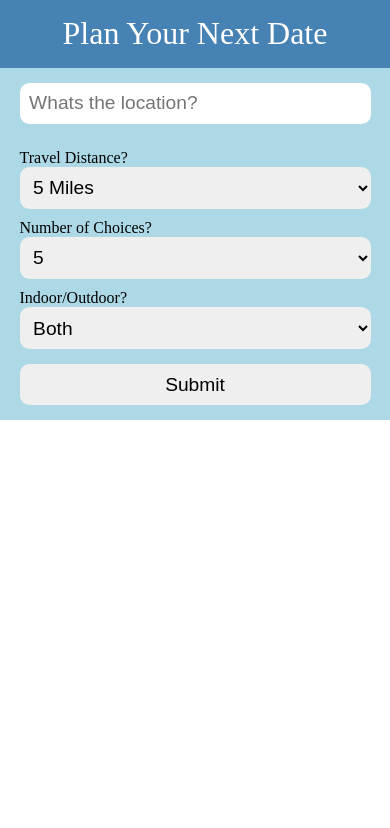
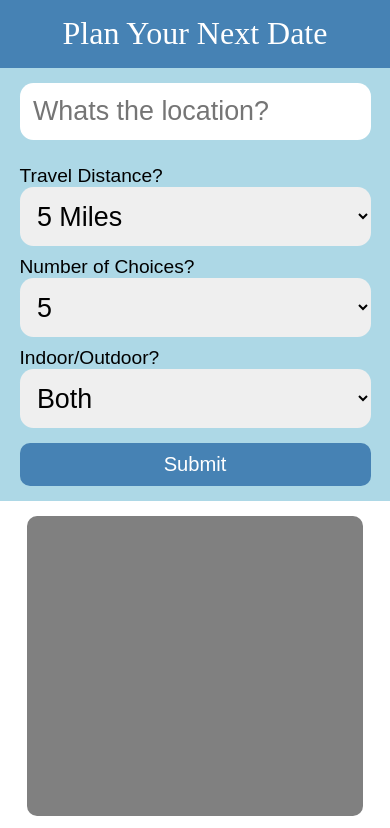
Before and after one commit to Greeny467/date-planning-project-website, a plain HTML site: page index.html in a window 390 px wide. Shown: the top 828 px of the page. Drawn offline with Linux system fonts and the light colour scheme.

Commit message:
Added some fancy card css, with placeholder cards

```diff
--- a/assets/css/style.css
+++ b/assets/css/style.css
@@ -4,9 +4,9 @@
     --main-color: lightblue;
     --main-color-light: white;
     --main-color-dark: steelblue;
-    --color2: ;
+    --color2: rgb(0, 64, 255);
     --color3: ;
-    --color4: ;
+    --color4: grey;
     --main-border-color: black;
     --text-color-light: white;
     --text-color-dark: black;
@@ -27,15 +27,19 @@ header {
 
 /* Main Selectors */
 main {
-    height: 92vh;
+    min-height: 92vh;
     width: 100vw;
     display: flex;
 }
 
+select option {
+    font: 400 1.1em Arial;
+}
 
 /* Sidebar */
 main #sideBar {
-    width: 32%;
+    width: 28%;
+    min-height: auto;
     background-color: var(--main-color);
     display: flex;
     flex-direction: column;
@@ -49,6 +53,7 @@ main #sideBar form {
     justify-content: space-evenly;
     width: 60%;
     margin-top: 4vh;
+    font: 400 1.2em Arial;
 }
 
 main #sideBar form input {
@@ -68,18 +73,75 @@ main #sideBar form select {
     border-radius: 0.5em;
     outline: none;
     width: 100%;
+    font: 400 1em Arial;
 }
 
 main #sideBar form p {
     margin-top: 10px;
 }
 
+main #sideBar form #userLocation:hover {
+    border: 1px inset var(--main-border-color);
+}
+
+main #sideBar form #userLocation:focus {
+    border: 1px inset var(--main-border-color);
+}
+
+main #sideBar form #mainSubmit {
+    padding: 0.5em;
+    border: none;
+    border-radius: 0.5em;
+    outline: none;
+    font-size: 1.05em;
+    width: 100%;
+    margin: 15px 0px;
+    background-color: var(--main-color-dark);
+    color: var(--text-color-light);
+    cursor: pointer;
+}
+
+main #sideBar form #mainSubmit:hover {
+    background-color: var(--color2);
+}
+
+main #sideBar form #mainSubmit:active {
+    background-color: var(--color4);
+}
+
 
 /* Cardholder */
 main #cardHolder {
-    width: 68%;
+    width: 72%;
+    padding: 2% 2% 0 2%;
     background-color: var(--main-color-light);
+    display: flex;
+    flex-wrap: wrap;
+    justify-content: space-between;
+    overflow: auto;
+}
 
+main #cardHolder .card {
+    width: 40%;
+    height: 25vh;
+    min-height: 300px;
+    min-width: 500px;
+    margin: 1%;
+    border-radius: 10px;
+    display: flex;
+    align-items: center;
+    background-color: var(--color4);
+    color: var(--text-color-light);
+    transition: opacity 0.5s ease-in-out, scale 0.5s ease-in-out;
+}
+
+main #cardHolder .card:hover {
+    scale: 1.1;
+}
+
+main #cardHolder:has(.card:hover) .card:not(:hover) {
+    opacity: 0.5;
+    scale: 0.9;
 }
 
 /* Small Screen and Mobile friendly CSS */
@@ -111,10 +173,33 @@ main #cardHolder {
     main #cardHolder {
         width: 100%;
     }
+
+    main #cardHolder .card {
+        width: 90%;
+        min-height: 300px;
+        min-width: 300px;
+        margin: 2% 5%;
+    }
+
 }
 
 @media screen and (max-width: 425px) {
     main #sideBar form {
         width: 90%;
     }
+
+    main #sideBar form input {
+        font-size: 1.4em;
+    }
+
+    main #sideBar form select {
+        font-size: 1.4em;
+    }
+
+    main #cardHolder .card {
+        width: 90%;
+        min-height: 300px;
+        min-width: 300px;
+        margin: 2% 5%;
+    }
 }
--- a/index.html
+++ b/index.html
@@ -43,6 +43,26 @@
                     <section class="activityInfo"></section>
                     <section class="mapVisual"></section>
                 </div>
+                <div class="card">
+                    <section class="activityInfo"></section>
+                    <section class="mapVisual"></section>
+                </div>
+                <div class="card">
+                    <section class="activityInfo"></section>
+                    <section class="mapVisual"></section>
+                </div>
+                <div class="card">
+                    <section class="activityInfo"></section>
+                    <section class="mapVisual"></section>
+                </div>
+                <div class="card">
+                    <section class="activityInfo"></section>
+                    <section class="mapVisual"></section>
+                </div>
+                <div class="card">
+                    <section class="activityInfo"></section>
+                    <section class="mapVisual"></section>
+                </div>
             </section>
         </main>
     <script src="./assets/js/script.js"></script>
```
